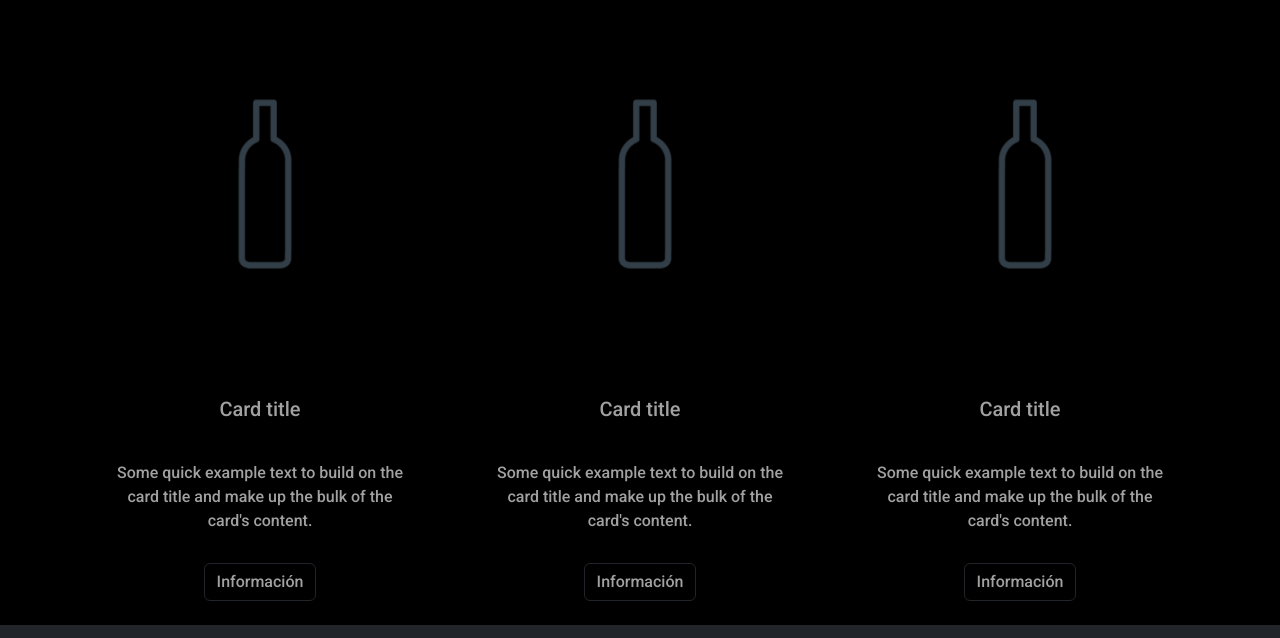
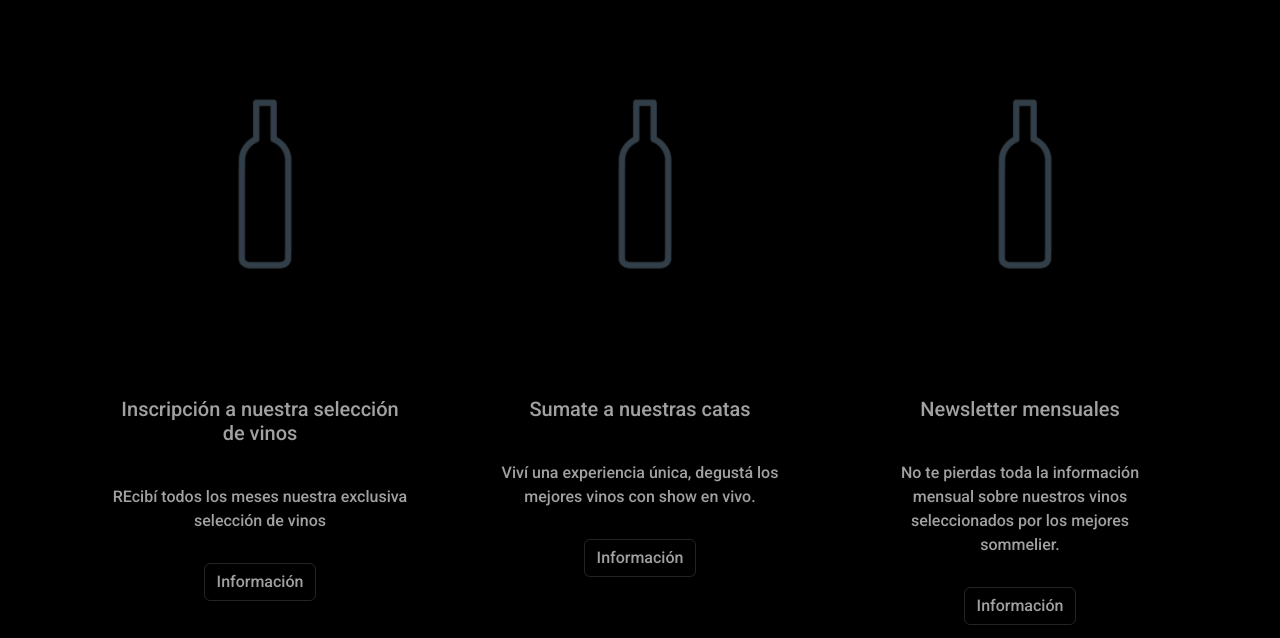
Before and after one commit to sebasmaturanac/elenvero_sass, a website: page index.html in a window 1280 px wide. Shown: the part 939-1577 px from the top of the page. Drawn offline with nearby package versions, Linux system fonts and the light colour scheme.

Commit message:
entrega 3 finalizada

```diff
--- a/index.html
+++ b/index.html
@@ -85,30 +85,24 @@
         <div class="card1 col-sm-12 col-md-4 col-lg-4 col-xr-4 py-4">
           <img src="./img/icono-botella-300x300.png" class="card-img-top" alt="icono de botella" id="card-img-top">
           <div class="card-body">
-            <h5 class="card-title">Card title</h5>
-            <p class="card-text">Some quick example text to build on the card title and make up the bulk of
-              the
-              card's content.</p>
+            <h5 class="card-title">Inscripción a nuestra selección de vinos</h5>
+            <p class="card-text">REcibí todos los meses nuestra exclusiva selección de vinos</p>
             <a href="#" class="btn btn-outline-dark">Información</a>
           </div>
         </div>
         <div class="card2 col-sm-12 col-md-4 col-lg-4 col-xr-4 py-4">
           <img src="./img/icono-botella-300x300.png" class="card-img-top" alt="icono de botella" id="card-img-top">
           <div class="card-body">
-            <h5 class="card-title">Card title</h5>
-            <p class="card-text">Some quick example text to build on the card title and make up the bulk of
-              the
-              card's content.</p>
+            <h5 class="card-title">Sumate a nuestras catas</h5>
+            <p class="card-text">Viví una experiencia única, degustá los mejores vinos con show en vivo.</p>
             <a href="#" class="btn btn-outline-dark">Información</a>
           </div>
         </div>
         <div class="card3 col-sm-12 col-md-4 col-lg-4 col-xr-4 py-4">
           <img src="./img/icono-botella-300x300.png" class="card-img-top" alt="icono de botella" id="card-img-top">
           <div class="card-body">
-            <h5 class="card-title">Card title</h5>
-            <p class="card-text">Some quick example text to build on the card title and make up the bulk of
-              the
-              card's content.</p>
+            <h5 class="card-title">Newsletter mensuales </h5>
+            <p class="card-text">No te pierdas toda la información mensual sobre nuestros vinos seleccionados por los mejores sommelier. </p>
             <a href="#" class="btn btn-outline-dark">Información</a>
           </div>
         </div>
--- a/scss/abstract/_extend.scss
+++ b/scss/abstract/_extend.scss
@@ -1,6 +1,8 @@
-%orden{
+%orden {
     display: flex;
     justify-content: center;
     align-items: center;
     flex-wrap: wrap;
-};
+}
+
+;
--- a/scss/components/_body.scss
+++ b/scss/components/_body.scss
@@ -1,42 +1,25 @@
-body{
-  background: rgb(0,0,0);
+body {
+  background: rgb(0, 0, 0);
 
   color: white;
   font-family: $font-family;
 }
 
-#titulo_h1{
-  font-size: 25px;
-}
-
-.menu_item{
-  font-size: 18px;
-}
-.menu_item:hover{
-  color: nth($color, 4 )
-}
-
-.dropdown-item:hover{
-  color: nth($color, 2 )
-}
-
-
-
-.card-body{
+.card-body {
   @extend %orden;
-    color: nth($color, 2 );
+  color: nth($color, 2);
   font-family: $font-family;
 }
 
-.card-text{
+.card-text {
   text-align: center;
-    color: nth($color, 2 );
+  color: nth($color, 2);
   font-family: $font-family;
 }
 
 .title_seleccion {
   text-align: center;
-    color: nth($color, 2 );
+  color: nth($color, 2);
   margin-top: 30px;
   font-family: $font-family;
 
@@ -50,13 +33,13 @@ body{
 }
 
 
-.btn{
-      color: nth($color, 2 );
+.btn {
+  color: nth($color, 2);
 
 }
 
 // ANIMACION DE CARDS
-#card-img-top:hover{
+#card-img-top:hover {
 
   transform: scale(1.5);
 
@@ -75,7 +58,9 @@ body{
 // GALERIA DE IMG CON MAPS
 
 .container {
-    @each $property, $value in $container-styles {
+
+  @each $property,
+  $value in $container-styles {
     #{$property}: $value;
   }
 }
@@ -129,7 +114,12 @@ body{
 
 //   NUESTROS MARIDAJES PÁGINAS
 
-h1, h2, h3, h4, h5, p {
+h1,
+h2,
+h3,
+h4,
+h5,
+p {
   color: $color-text;
   display: flex;
   justify-content: center;
@@ -138,16 +128,18 @@ h1, h2, h3, h4, h5, p {
   font-family: $font-family;
 }
 
-.imagen_pages{
+.imagen_pages {
   padding: 2%;
   width: 50%;
   display: flex;
-    justify-content: center; /* Centra horizontalmente */
-    align-items: center; /* Centra verticalmente */
+  justify-content: center;
+  /* Centra horizontalmente */
+  align-items: center;
+  /* Centra verticalmente */
 
 }
 
-  .maridajes_list{
+.maridajes_list {
   margin-left: 5%;
   margin-right: 5%;
   list-style-type: none;
@@ -182,10 +174,11 @@ h1, h2, h3, h4, h5, p {
 // FORMULARIO DE CONTACTO
 
 .my-form-column {
-    width: 500px; /* Establece el ancho deseado */
+  width: 500px;
+  /* Establece el ancho deseado */
   max-width: 100%;
 }
 
-.mantenimiento h1 h2{
+.mantenimiento h1 h2 {
   color: whitesmoke;
 }
--- a/scss/components/_footer.scss
+++ b/scss/components/_footer.scss
@@ -1,3 +1,3 @@
-.text-center{
-    color: nth($color, 2 )
+.text-center {
+    color: nth($color, 2)
 }
--- a/scss/components/_nav.scss
+++ b/scss/components/_nav.scss
@@ -1,4 +1,4 @@
-.nav_bar{
+.nav_bar {
   background-color: nth($color, 3);
   font-size: nth($size, 2);
 
@@ -15,11 +15,27 @@
   @extend %orden;
 }
 
+#titulo_h1 {
+  font-size: 25px;
+}
+
+.menu_item {
+  font-size: 18px;
+}
+
+.menu_item:hover {
+  color: nth($color, 4)
+}
+
+.dropdown-item:hover {
+  color: nth($color, 2)
+}
+
 .navbar-nav {
   @extend %orden;
 }
 
- #burger{
+#burger {
   background-color: rgb(184, 181, 181);
 
 }
```
Also changed, not shown: pages/catas.html (+0 -2 lines), pages/malbec.html (+1 -1 lines), css/styles.css, scss/abstract/_mixin.scss (indentation only), 1 other file. Lines whose indentation alone changed are shown as unchanged.
